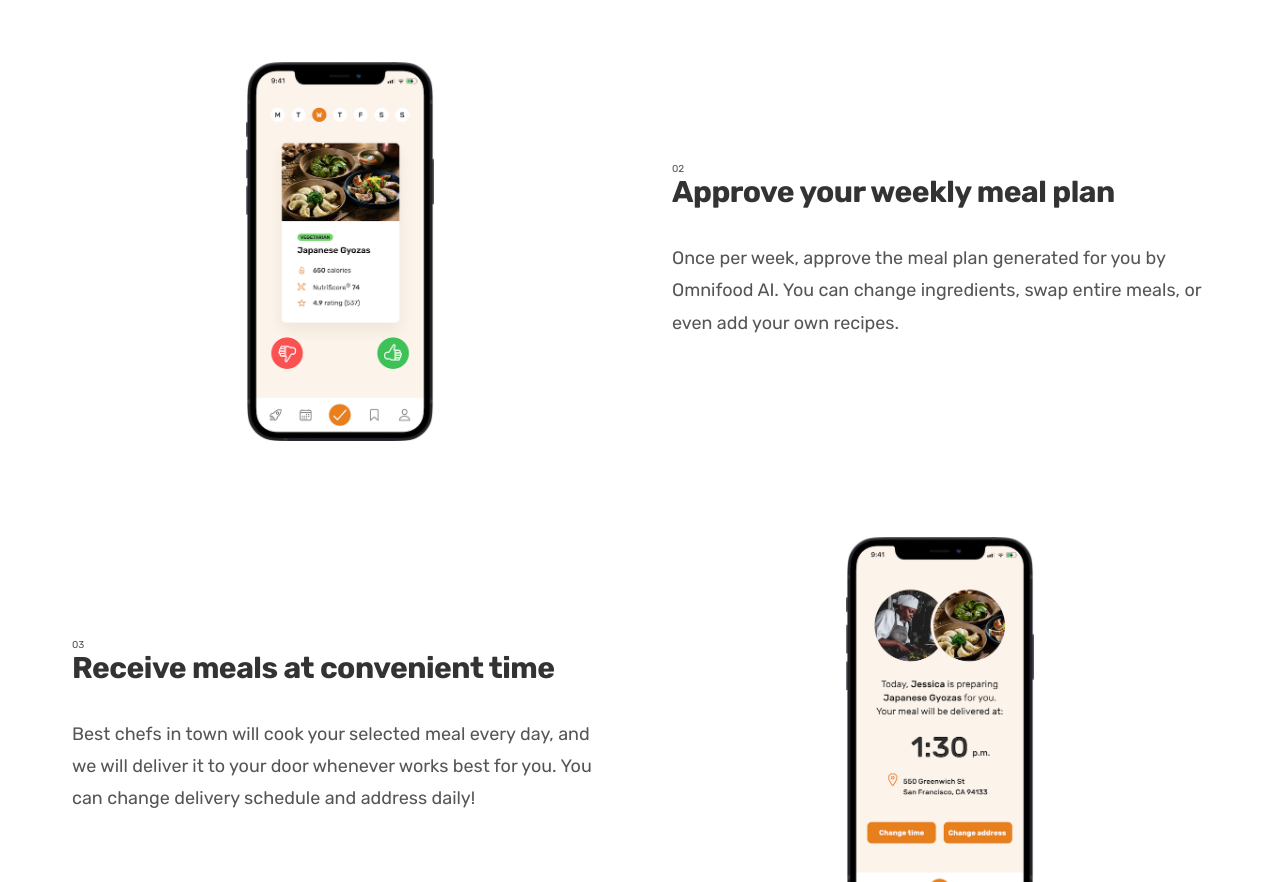
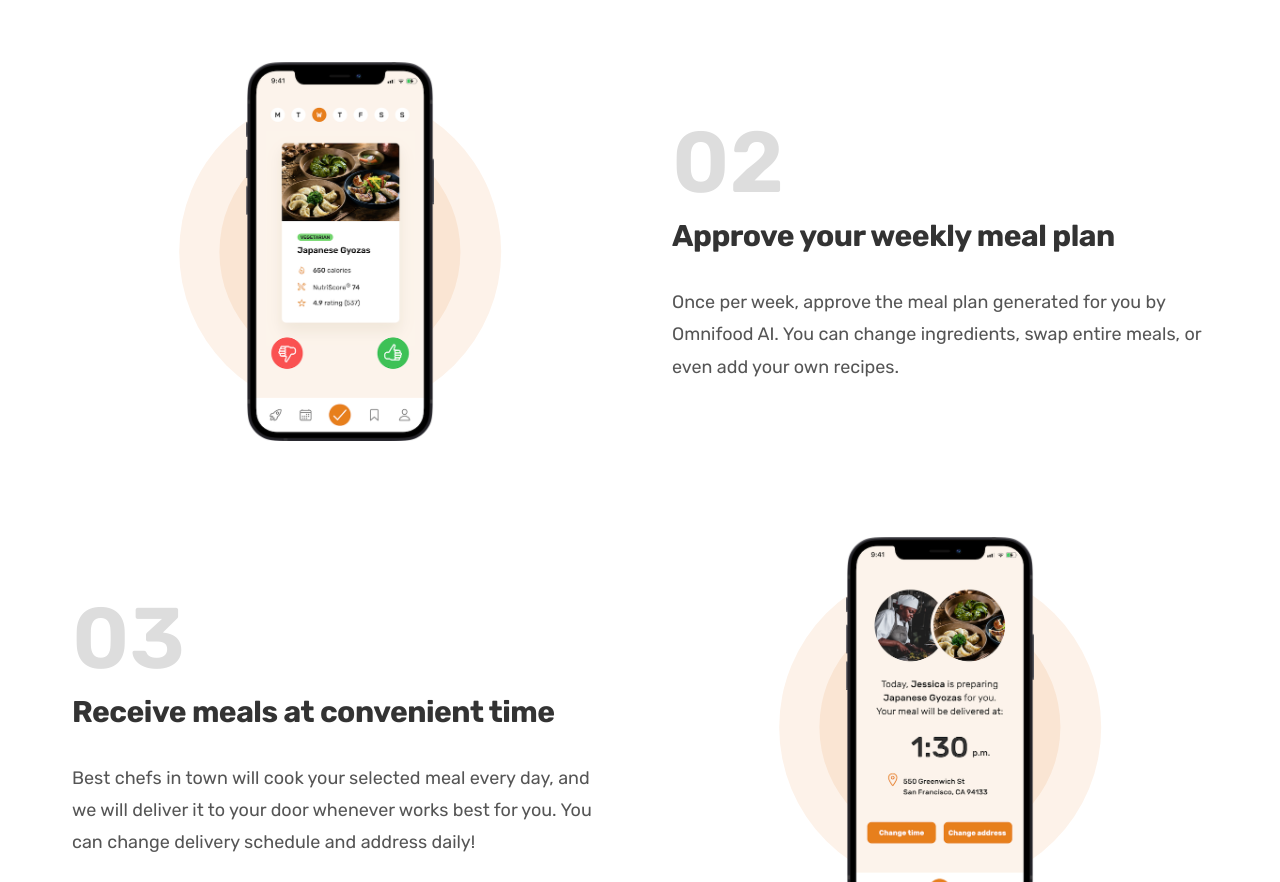
Before and after one commit to mustafe-om/omni-project, a plain HTML site: page index.html in a window 1280 px wide. Shown: the part 1600-2482 px from the top of the page. Drawn offline with Linux system fonts and the light colour scheme.

Commit message:
step-text-box
fixed capital S in class "step-text-box"

```diff
--- a/css/style.css
+++ b/css/style.css
@@ -122,7 +122,6 @@
 
 .section-featured {
   padding: 4.8rem 0 3.2rem 0;
-  background-color: white;
 }
 
 .heading-featured-in {
@@ -151,7 +150,6 @@
 
 .section-how {
   padding: 9.6rem 0;
-  background-color: white;
 }
 
 .step-number {
--- a/index.html
+++ b/index.html
@@ -120,7 +120,7 @@
           />
         </div>
         <div class="step-text-box">
-          <p class="Step-number">02</p>
+          <p class="step-number">02</p>
           <h3 class="heading-tertiary">Approve your weekly meal plan</h3>
           <p class="step-description">
             Once per week, approve the meal plan generated for you by Omnifood
@@ -131,7 +131,7 @@
 
         <!-- STEP 03 -->
         <div class="step-text-box">
-          <p class="Step-number">03</p>
+          <p class="step-number">03</p>
           <h3 class="heading-tertiary">Receive meals at convenient time</h3>
           <p class="step-description">
             Best chefs in town will cook your selected meal every day, and we
```
